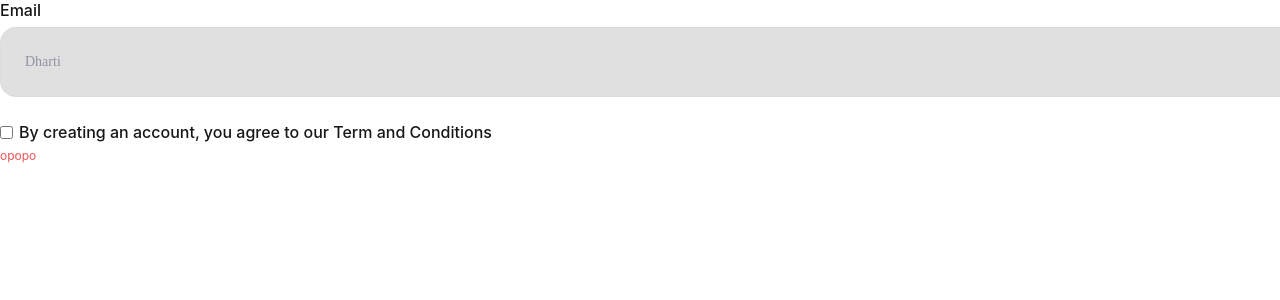
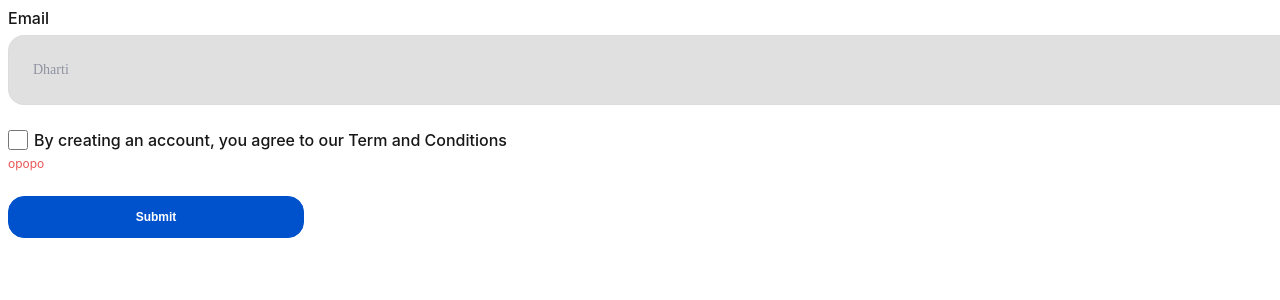
Before and after one commit to Dharti-Simform/ca-das, a React (Create React App) app: page / in a window 1280 px wide. Shown: the top 300 px of the page. Built offline with nearby package versions, Linux system fonts and the light colour scheme.

Commit message:
add button component

```diff
--- a/src/App.tsx
+++ b/src/App.tsx
@@ -2,6 +2,7 @@ import React from "react";
 
 import TextInput from "./base-components/Input/Input";
 import Checkbox from "./base-components/Checkbox/Checkbox";
+import Button from "./base-components/Button/Button";
 
 function App() {
   return (
@@ -21,6 +22,13 @@ Term and Conditions"
         disabled={false}
         errorMessage="opopo"
       />
+      <Button
+        id="submit-btn"
+        onClick={() => console.log("*** clicked")}
+        // disabled={true}
+      >
+        Submit
+      </Button>
     </div>
   );
 }
--- a/src/assets/_variables.scss
+++ b/src/assets/_variables.scss
@@ -1,10 +1,15 @@
+$primary-black: #1d191f;
 $chinese-black: #171717;
+
+$primary-white: #ffffff;
 $chinese-white: #e0e0e0;
+
 $light-grey: #8f92a10d;
 $dark-grey: #8f92a1;
+$cool-grey: #8f92a121;
+$primary-dark-grey: #979797;
+
 $science-blue: #0052cc;
+$dark-blue: #054cb5;
+
 $c-red: #eb5757;
-$iron-grey: #cfd0d3;
-$primary-white: #ffffff;
-$primary-black: #1d191f;
-$cool-grey: #8f92a121;
--- /dev/null
+++ b/src/base-components/Button/Button.scss
@@ -0,0 +1,27 @@
+@import "src/assets/_variables.scss";
+
+.button-container-wrapper {
+  min-width: 296px;
+  background-color: $science-blue;
+
+  border: 1px solid $science-blue;
+  border-radius: 16px;
+  padding: 10px 15px;
+
+  color: $primary-white;
+  font-size: 12px;
+  font-weight: 700;
+  line-height: 20px;
+
+  &:disabled {
+    border-color: $primary-dark-grey;
+    background-color: $primary-dark-grey;
+    cursor: not-allowed;
+  }
+
+  &:hover:not(:disabled) {
+    border-color: $dark-blue;
+    background-color: $dark-blue;
+    cursor: pointer;
+  }
+}
--- /dev/null
+++ b/src/base-components/Button/Button.tsx
@@ -0,0 +1,55 @@
+import classNames from "classnames";
+import React from "react";
+
+import "src/base-components/Button/Button.scss";
+
+type BUTTON_TYPE = "submit" | "button";
+
+interface IButtonProps {
+  id: string;
+  name?: string;
+  type?: BUTTON_TYPE;
+
+  buttonClassName?: string;
+
+  disabled?: boolean;
+  isLoading?: boolean;
+
+  children: React.ReactNode;
+
+  onClick?: (event: React.MouseEvent<HTMLButtonElement>) => void;
+}
+
+// !TO-DO: Add loader
+const Button: React.FC<IButtonProps> = (props) => {
+  const {
+    id,
+    name = "",
+    type = "button",
+
+    buttonClassName = "",
+
+    disabled = false,
+    isLoading = false,
+
+    children,
+
+    onClick,
+  } = props;
+
+  return (
+    <button
+      id={id}
+      name={name}
+      type={type}
+      disabled={disabled}
+      onClick={onClick}
+      className={classNames("button-container-wrapper", buttonClassName)}
+    >
+      {children}
+      {isLoading && <>...</>}
+    </button>
+  );
+};
+
+export default Button;
--- a/src/base-components/Checkbox/Checkbox.scss
+++ b/src/base-components/Checkbox/Checkbox.scss
@@ -10,20 +10,23 @@
     align-items: center;
 
     .checkbox-wrapper {
-      border: solid 1px $light-grey;
+      border: 1px solid $light-grey;
       margin: 0;
+      border-radius: 50%;
+      height: 20px;
+      width: 20px;
 
-      &:checked {
-        &::after {
-          //   width: 10px;
-          //   height: 10px;
-          position: relative;
-          content: "";
-          display: block;
-          background-color: $light-grey;
-          background-size: 10px;
-        }
-      }
+      // &:checked {
+      //   &::after {
+      //     //   width: 10px;
+      //     //   height: 10px;
+      //     position: relative;
+      //     content: "";
+      //     display: block;
+      //     background-color: $light-grey;
+      //     background-size: 10px;
+      //   }
+      // }
 
       &.field-input--invalid {
         border-color: $c-red;
@@ -36,7 +39,6 @@
       &:hover:not(:disabled),
       &:focus:not(:disabled) {
         border-color: $science-blue;
-        background-color: $cool-grey;
       }
 
       &:disabled {
--- a/src/index.css
+++ b/src/index.css
@@ -8,7 +8,6 @@ html {
 }
 
 body {
-  margin: 0;
   font-family: -apple-system, BlinkMacSystemFont, 'Segoe UI', 'Roboto', 'Oxygen',
     'Ubuntu', 'Cantarell', 'Fira Sans', 'Droid Sans', 'Helvetica Neue',
     sans-serif;
```
Also changed, not shown: src/base-components/Checkbox/Checkbox.tsx (+12 -3 lines).
